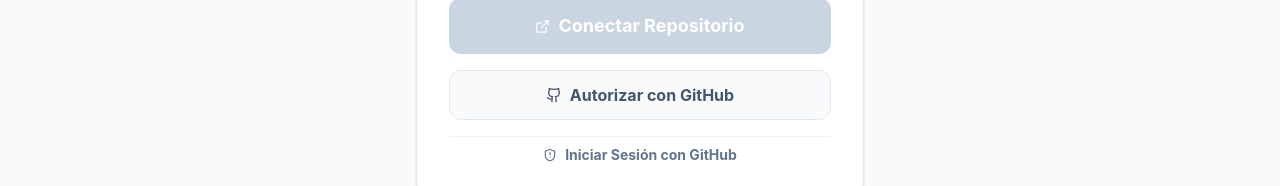
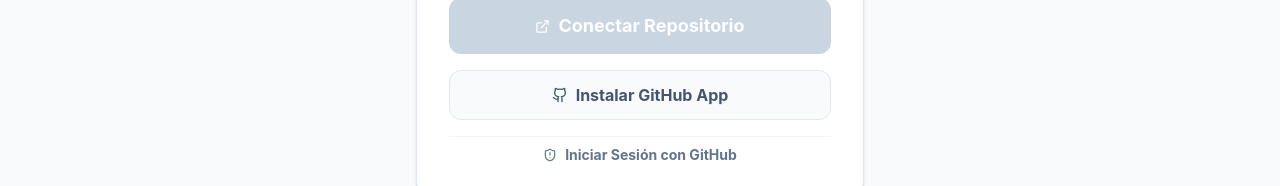
Before and after one commit to kic0o/Code-Auditor, a React (Vite) app in the folder frontend/: page / in a window 1280 px wide. Shown: the part 606-792 px from the top of the page. Built offline with nearby package versions, Linux system fonts and the light colour scheme.

Commit message:
github app

```diff
--- a/frontend/src/components/views/Step1View.jsx
+++ b/frontend/src/components/views/Step1View.jsx
@@ -74,9 +74,9 @@
             </button>
 
             {/* Botón Instalar GitHub App */}
-            <a href={GITHUB_AUTH_URL} className="w-full py-3 flex items-center justify-center gap-2 rounded-xl border border-slate-200 bg-slate-50 hover:bg-slate-100 text-slate-600 font-bold text-base transition-all">
+            <a href= "https://github.com/apps/Linter-Logic-App" className="w-full py-3 flex items-center justify-center gap-2 rounded-xl border border-slate-200 bg-slate-50 hover:bg-slate-100 text-slate-600 font-bold text-base transition-all">
               <Github size={16} />
-              Autorizar con GitHub
+              Instalar GitHub App
             </a>
 
             <div className="pt-2 border-t border-slate-100 mt-4">
```
